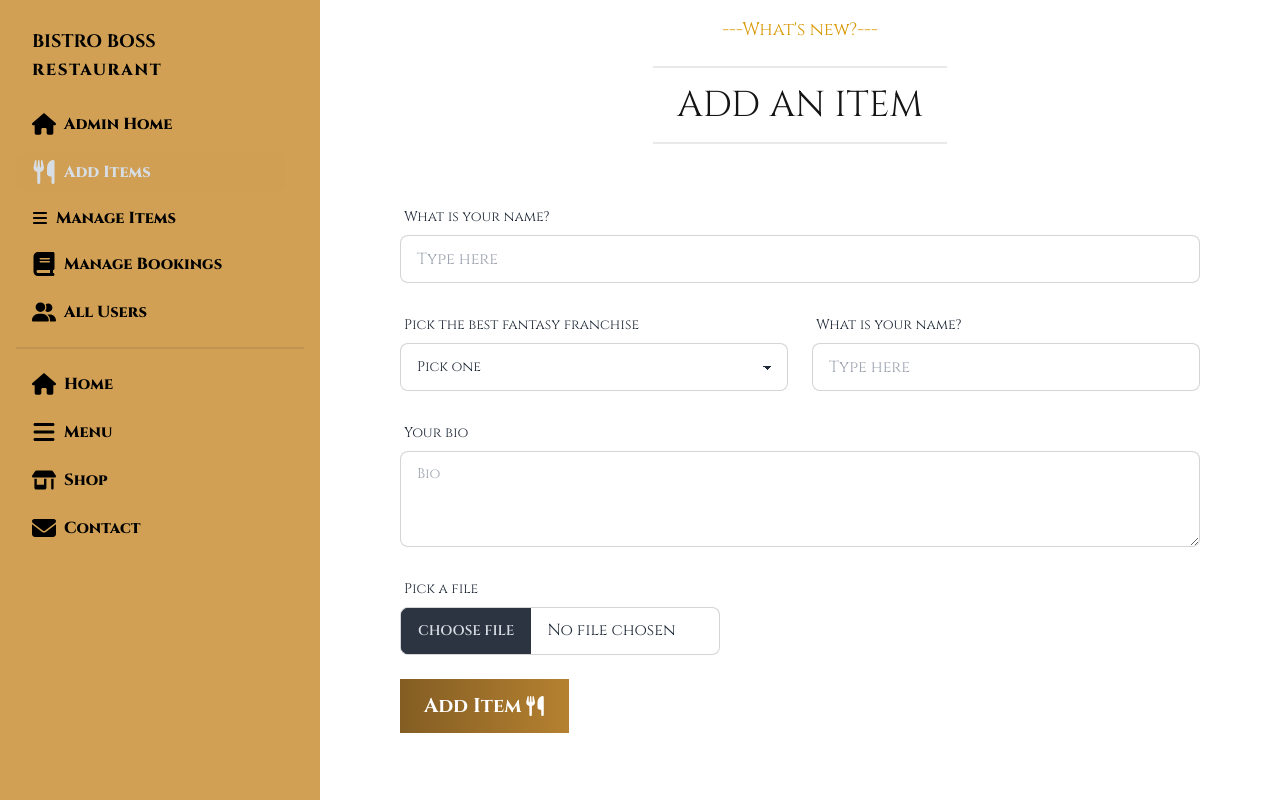
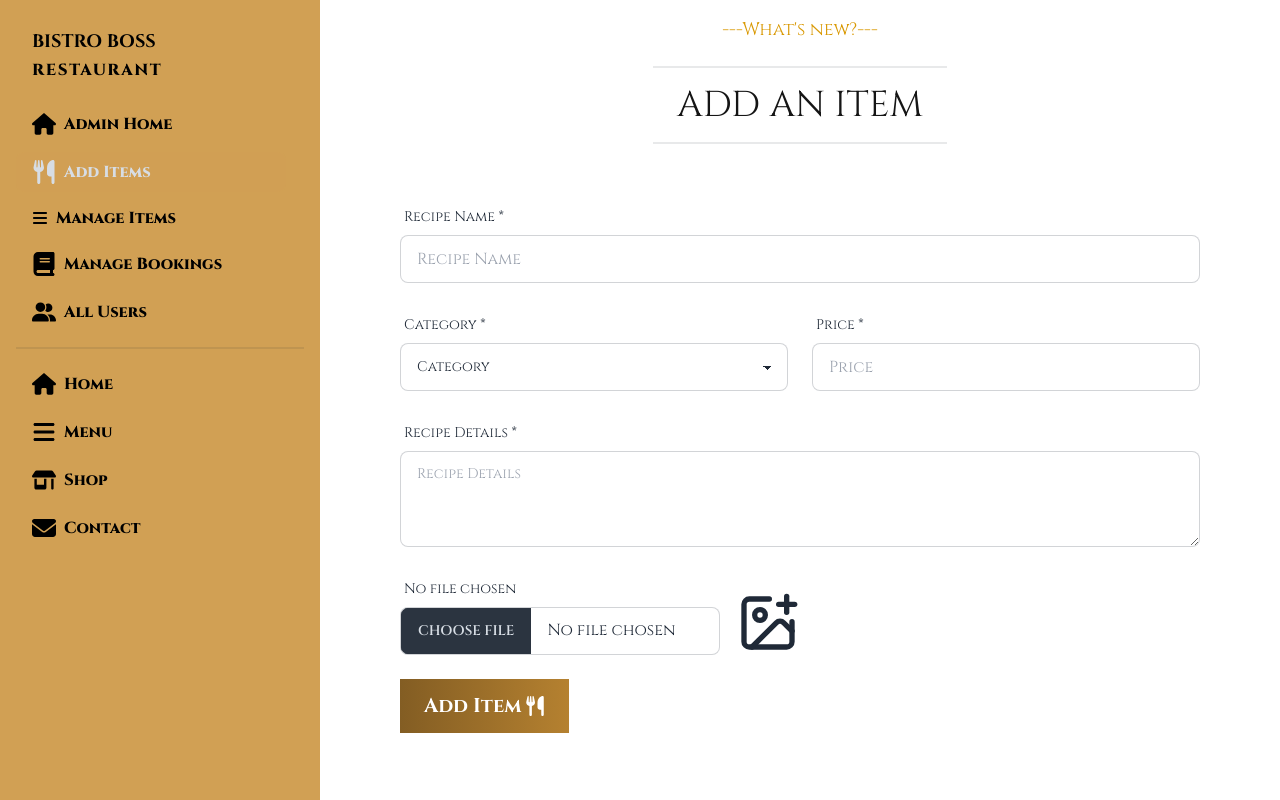
Before and after one commit to Anupam2570632/Bistro-Boss, a React (Vite) app in the folder bistro-bos-resturant-client/: page /dashboard/addItem in a window 1280 px wide. Built offline with nearby package versions, Linux system fonts and the light colour scheme; no server answers.

Commit message:
Add item page and add item api creted

```diff
--- a/bistro-bos-resturant-client/src/Routes/pages/Dashboard/AddItem/AddItem.jsx
+++ b/bistro-bos-resturant-client/src/Routes/pages/Dashboard/AddItem/AddItem.jsx
@@ -1,25 +1,81 @@
 import { FaUtensils } from "react-icons/fa6";
 import SectionTitle from "../../../../components/SectionTitle";
+import { useForm } from "react-hook-form";
+import { useState } from "react";
+import { LuImagePlus } from "react-icons/lu";
+import axios from "axios";
+import Swal from "sweetalert2";
+import useAxiosSecure from "../../../../hooks/useAxiosSecure";
 
+
+const image_hosting_key = import.meta.env.VITE_imgbb_hosting_key;
+const image_hosting_url = `https://api.imgbb.com/1/upload?key=${image_hosting_key}`;
 const AddItem = () => {
+    const [image, setImage] = useState('')
+    const axiosSecure = useAxiosSecure()
+
+    const { register, handleSubmit, formState: { errors }, reset } = useForm();
+
+
+    const onSubmit = async (data) => {
+        const name = data.name;
+        const recipe = data.recipe;
+        const category = data.category;
+        const price = parseFloat(data.price)
+
+        const imgFile = { image: data.image[0] };
+        const res = await axios.post(image_hosting_url, imgFile, {
+            headers: {
+                'content-type': 'multipart/form-data'
+            }
+        })
+        const image = res.data.data.display_url;
+        if (res.data.success) {
+            const menu = {
+                name,
+                recipe,
+                category,
+                price,
+                image
+            }
+
+            const res = await axiosSecure.post('/menu', menu)
+            if (res.data.insertedId) {
+                reset()
+                Swal.fire({
+                    position: "top-end",
+                    icon: "success",
+                    title: "Item added successfully!",
+                    showConfirmButton: false,
+                    timer: 1500
+                });
+            }
+        }
+    }
+
+    const handleChangeImage = (e) => {
+        const file = e.target.files[0];
+        setImage(file);
+    };
+
     return (
         <div>
             <SectionTitle heading={'ADD AN ITEM'} message={"What's new?"} />
             <div className="p-4 md:px-20">
-                <form className="space-y-6">
+                <form onSubmit={handleSubmit(onSubmit)} className="space-y-6">
                     <label className="form-control w-full">
                         <div className="label">
-                            <span className="label-text">What is your name?</span>
+                            <span className="label-text">Recipe Name *</span>
                         </div>
-                        <input type="text" placeholder="Type here" className="input input-bordered w-full" />
+                        <input {...register('name', { required: true })} type="text" placeholder="Recipe Name" className="input input-bordered w-full" />
                     </label>
                     <div className="flex gap-6 items-center">
                         <label className="form-control w-full">
                             <div className="label">
-                                <span className="label-text">Pick the best fantasy franchise</span>
+                                <span className="label-text">Category *</span>
                             </div>
-                            <select defaultValue={''} className="select select-bordered">
-                                <option disabled value={''}>Pick one</option>
+                            <select {...register('category', { required: true })} defaultValue={''} className="select select-bordered">
+                                <option disabled value={''}>Category</option>
                                 <option value={'salad'}>Salad</option>
                                 <option value={'pizza'}>Pizza</option>
                                 <option value={'soup'}>Soup</option>
@@ -29,27 +85,36 @@ const AddItem = () => {
                         </label>
                         <label className="form-control w-full">
                             <div className="label">
-                                <span className="label-text">What is your name?</span>
+                                <span className="label-text">Price *</span>
                             </div>
-                            <input type="text" placeholder="Type here" className="input input-bordered w-full" />
+                            <input {...register('price', { required: true })} type="number" placeholder="Price" className="input input-bordered w-full" />
                         </label>
                     </div>
                     <label className="form-control">
                         <div className="label">
-                            <span className="label-text">Your bio</span>
+                            <span className="label-text">Recipe Details *</span>
                         </div>
-                        <textarea className="textarea textarea-bordered h-24" placeholder="Bio"></textarea>
+                        <textarea {...register('recipe', { required: true })} className="textarea textarea-bordered h-24" placeholder="Recipe Details"></textarea>
                     </label>
-
-                    <label className="form-control w-full max-w-xs">
-                        <div className="label">
-                            <span className="label-text">Pick a file</span>
+                    <div className="flex items-end gap-4">
+                        <label className="form-control w-full max-w-xs">
+                            <div className="label">
+                                <span className="label-text">No file chosen</span>
+                            </div>
+                            <input {...register('image', { required: true })} onChange={handleChangeImage} type="file" className="file-input file-input-bordered w-full max-w-xs" />
+                        </label>
+                        <div>
+                            {
+                                image ?
+                                    <img className="h-16 rounded-md" src={URL.createObjectURL(image)} alt="select" />
+                                    :
+                                    <LuImagePlus className="text-[64px]" />
+                            }
                         </div>
-                        <input type="file" className="file-input file-input-bordered w-full max-w-xs" />
-                    </label>
-                    <button style={{ background: "linear-gradient(90deg, #835D23 0%, #B58130 100%)" }} className='flex gap-1 px-6 text-[20px] py-3 text-white items-center font-bold'>
-                    Add Item <FaUtensils/>
-                </button>
+                    </div>
+                    <button type="submit" style={{ background: "linear-gradient(90deg, #835D23 0%, #B58130 100%)" }} className='flex gap-1 px-6 text-[20px] py-3 text-white items-center font-bold'>
+                        Add Item <FaUtensils />
+                    </button>
                 </form>
             </div>
         </div>
```
Also changed, not shown: 1 other file (tests, documents, lock files or other folders).
